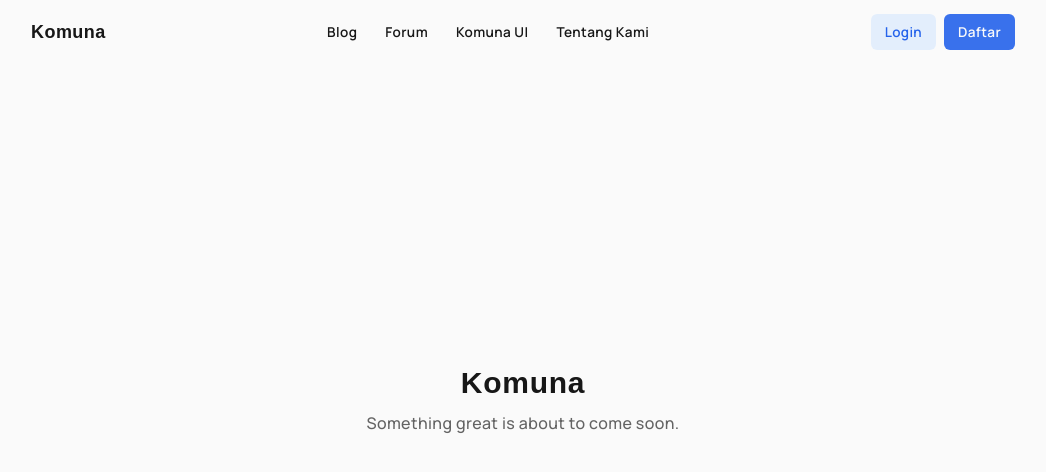
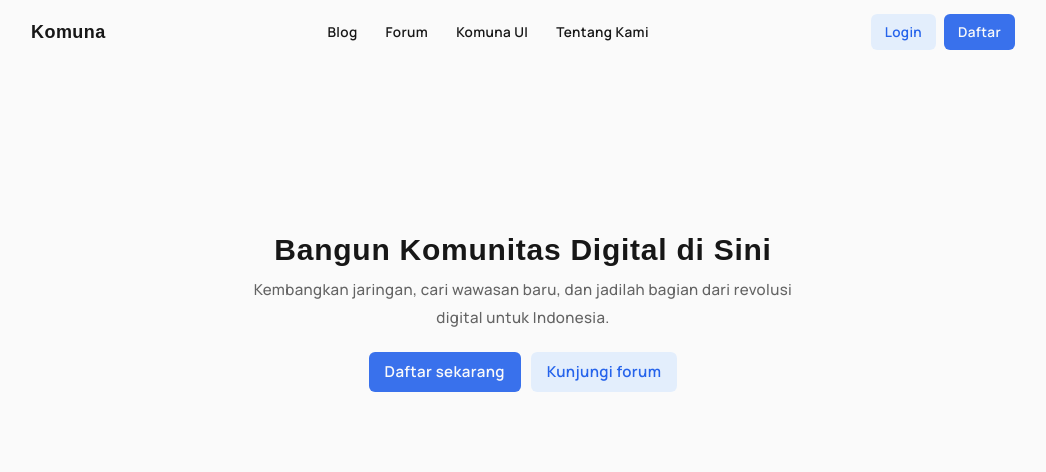
Before and after one commit to komuna-id/landing, a SvelteKit app: page / in a window 1280 px wide. Shown: the top 472 px of the page, without its empty margins (117-1163 px from the left). Built offline with nearby package versions, Linux system fonts and the light colour scheme; a web font is replaced by a local one.

Commit message:
add hero

```diff
--- a/src/app.css
+++ b/src/app.css
@@ -6,7 +6,7 @@
 
 @layer base {
 	body {
-		@apply font-medium tracking-wide bg-neutral-50 text-neutral-900;
+		@apply text-base font-medium tracking-wide bg-neutral-50 text-neutral-900;
 	}
 
 	.dimmed {
--- a/src/routes/+page.svelte
+++ b/src/routes/+page.svelte
@@ -12,9 +12,9 @@
 			<a href="/">Komuna</a>
 		</p>
 		<div class="hidden md:flex items-center gap-7 text-sm font-semibold">
-			<a href="/" class="">Blog</a>
-			<a href="/" class="">Forum</a>
-			<a href="/" class="">Komuna UI</a>
+			<a href="https://blog.komuna.id" class="">Blog</a>
+			<a href="https://forum.komuna.id" class="">Forum</a>
+			<a href="https://ui.komuna.id" class="">Komuna UI</a>
 			<a href="/" class="">Tentang Kami</a>
 		</div>
 		<div class="ml-auto flex items-center gap-2">
@@ -23,8 +23,21 @@
 		</div>
 	</div>
 </div>
+<div class="pb-24" />
 
-<div class="h-screen px-6 text-center flex flex-col items-center justify-center">
-	<h1 class="font-display font-semibold tracking-wide text-3xl">Komuna</h1>
-	<p class="dimmed mt-2.5">Something great is about to come soon.</p>
+<div class="min-h-[430px] px-6 py-20 text-center flex flex-col items-center justify-center">
+	<h1 class="max-w-xl leading-10 font-display font-semibold tracking-wide text-3xl">
+		Bangun Komunitas Digital di Sini
+	</h1>
+	<p class="max-w-xl leading-7 dimmed mt-1.5">
+		Kembangkan jaringan, cari wawasan baru, dan jadilah bagian dari revolusi digital untuk
+		Indonesia.
+	</p>
+
+	<div
+		class="w-56 sm:w-full flex flex-col sm:flex-row items-stretch sm:items-center justify-center gap-2.5 mt-5"
+	>
+		<Button variant="primary">Daftar sekarang</Button>
+		<Button>Kunjungi forum</Button>
+	</div>
 </div>
--- a/tailwind.config.js
+++ b/tailwind.config.js
@@ -8,7 +8,8 @@
 				sans: ['Manrope', 'sans-serif']
 			},
 			fontSize: {
-				sm: '0.85rem'
+				sm: '0.85rem',
+				base: '0.9425rem'
 			}
 		}
 	},
```
